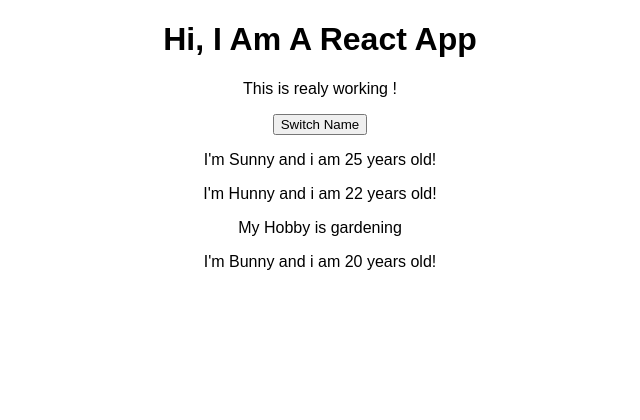
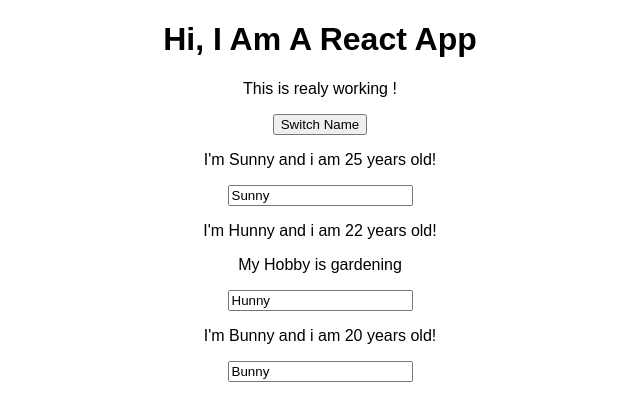
Before and after one commit to abu-yusuf-dev/react-deep-dive, a React (Create React App) app: page / in a window 1280 px wide. Shown: the top 420 px of the page, without its empty margins (320-960 px from the left). Built offline with nearby package versions, Linux system fonts and the light colour scheme.

Commit message:
adding two way binding

```diff
--- a/src/App.js
+++ b/src/App.js
@@ -14,16 +14,23 @@
   }
 
   switchNameHandler = (newName) => {
-    //console.log("was clicked");
-    this.setState(
-      {
+    this.setState({
         persons: [
           {name: newName, age: 25},
           {name: 'Hunny', age: 22},
           {name: 'Bunny', age: 22}
         ]
-      }
-    )
+      })
+  }
+
+  nameChangeHandler = (event) => {
+    this.setState({
+      persons: [
+        {name: 'Sunny', age: 25},
+        {name: event.target.value, age: 22},
+        {name: 'Bunny', age: 22}
+      ]
+    })
   }
 
   render() {
@@ -38,7 +45,8 @@
         <Person
           name={this.state.persons[1].name}
           age={this.state.persons[1].age}
-          click={this.switchNameHandler.bind(this, 'Sunny!')}>My Hobby is gardening</Person>
+          click={this.switchNameHandler.bind(this, 'Sunny!')}
+          changed={this.nameChangeHandler}>My Hobby is gardening</Person>
         <Person
           name={this.state.persons[2].name}
           age={this.state.persons[2].age} />
--- a/src/Person/Person.js
+++ b/src/Person/Person.js
@@ -5,6 +5,7 @@
     <div>
       <p onClick={props.click}>I'm {props.name} and i am {props.age} years old!</p>
       <p>{props.children}</p>
+      <input type="text" onChange={props.changed} value={props.name} />
     </div>
   )
 };
```
